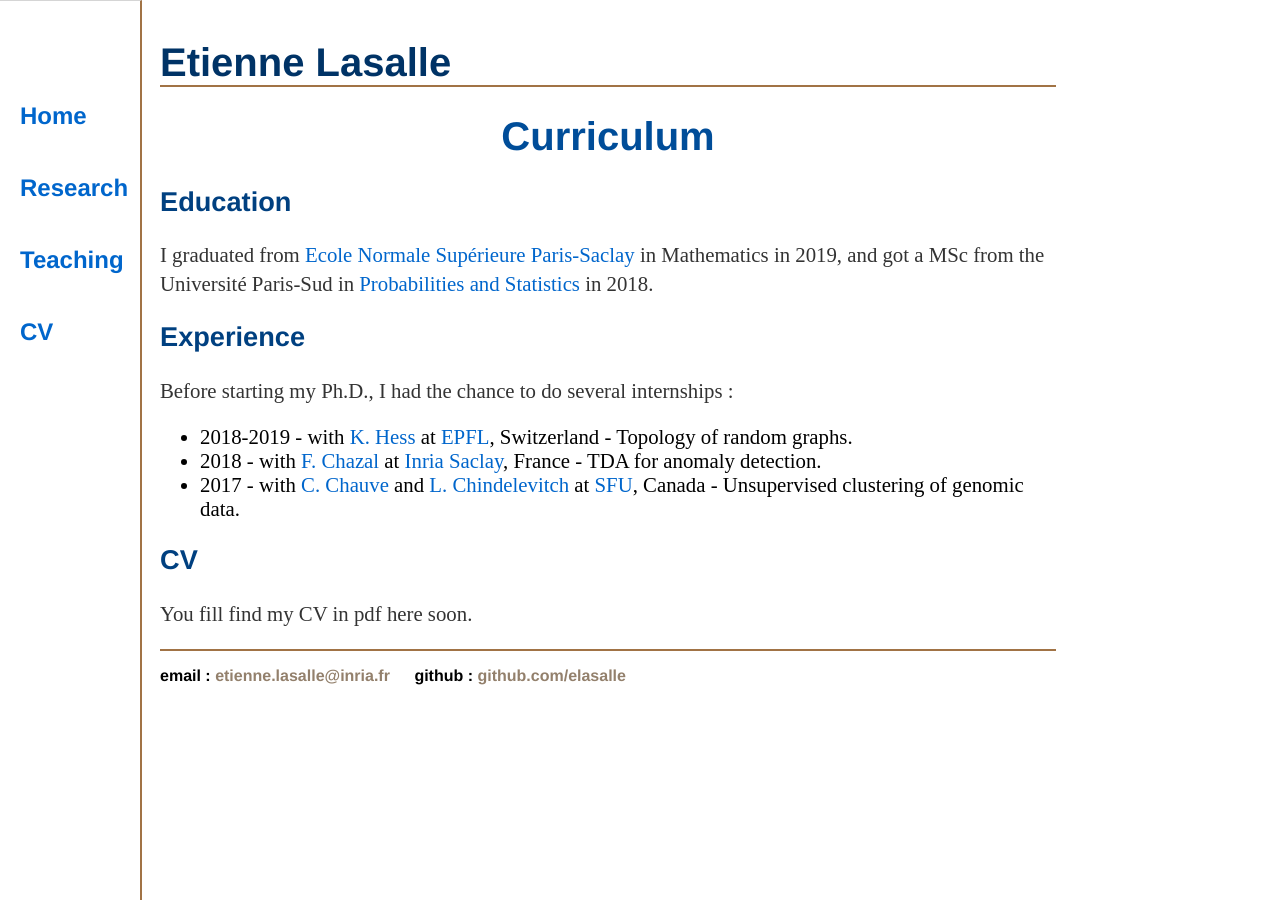
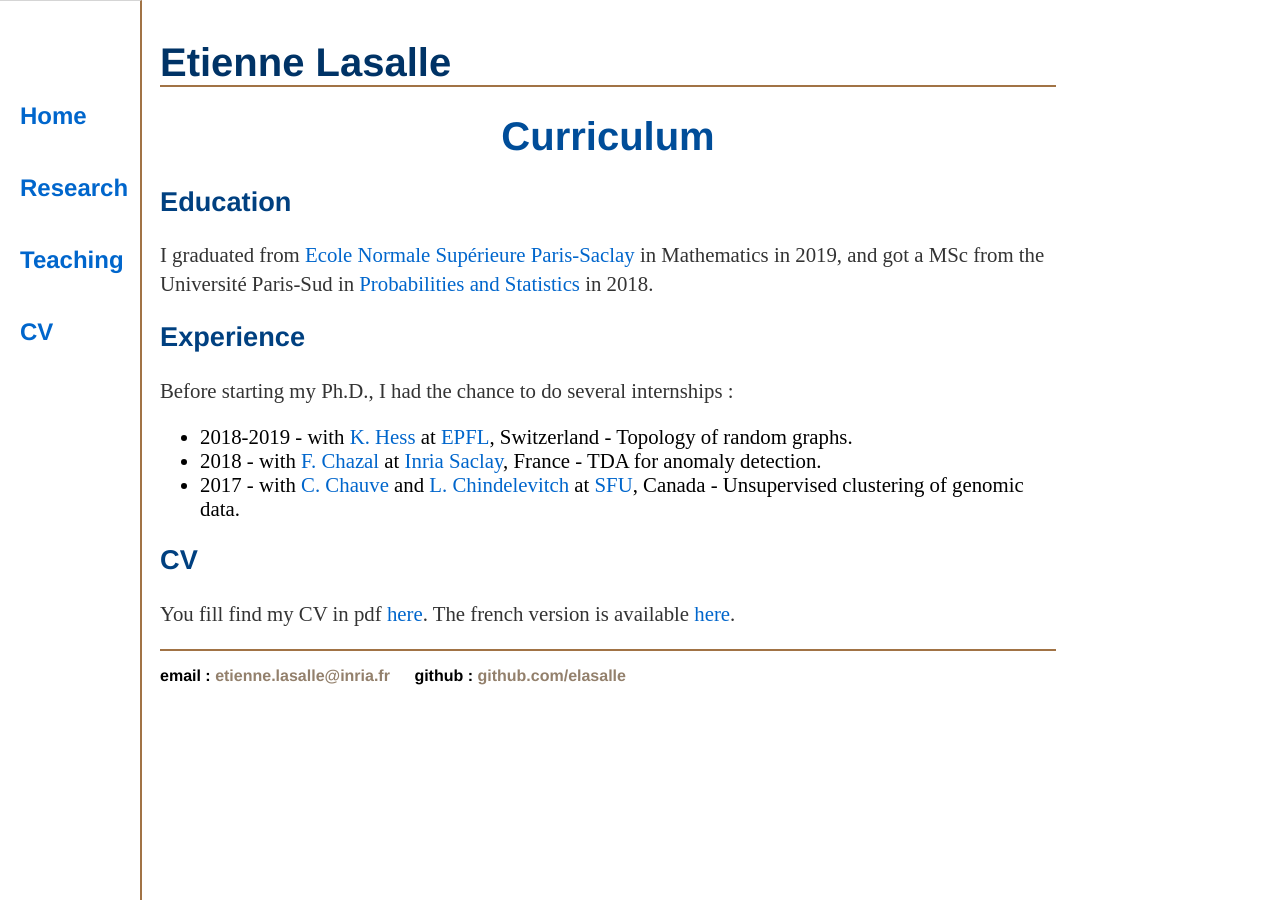
Before and after one commit to elasalle/elasalle.github.io, a Jekyll site: the page built from cv/index.html, in a window 1280 px wide. Built offline with Jekyll 4.4.1, drawn with Linux system fonts in a browser that asks for light colours.

Commit message:
Update index.html
Add links to cv pdf files

```diff
--- a/cv/index.html
+++ b/cv/index.html
@@ -19,5 +19,7 @@ title: Etienne Lasalle, CV
     </ul>
 
     <h2 class="title2">CV</h2>
-    <p>You fill find my CV in pdf here soon.</p>
+	<p>You fill find my CV in pdf <a href="CV_etienne_lasalle_en.pdf">here</a>.
+	   The french version is available <a href="CV_etienne_lasalle_fr.pdf">here</a>.
+	</p>
 </div><!-- /.blurb -->
```
